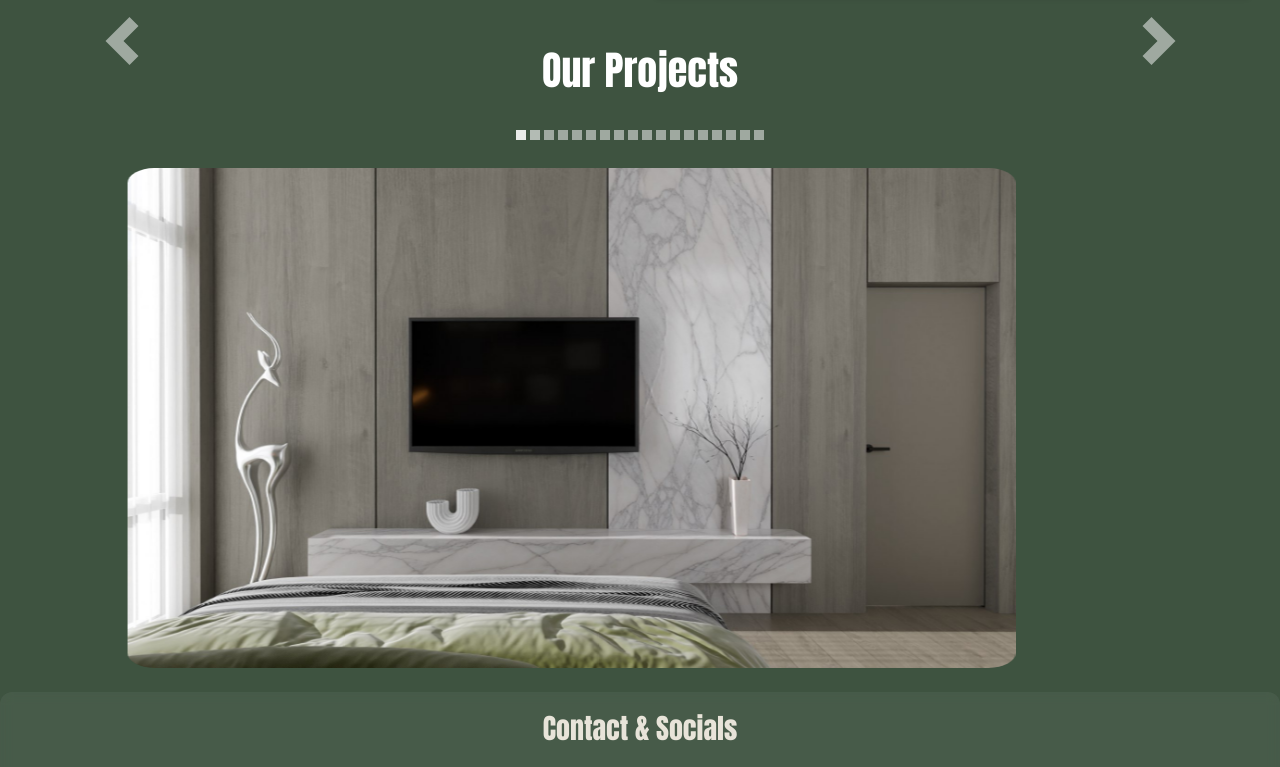
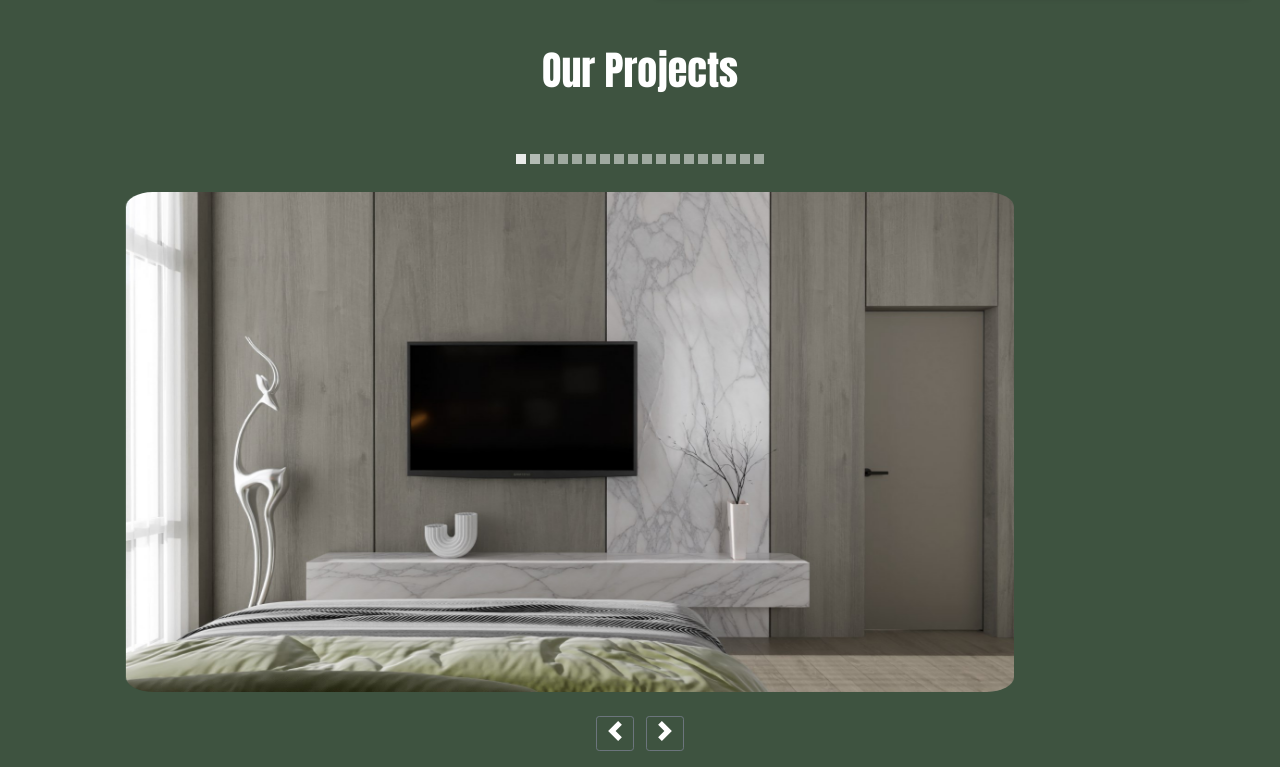
Before and after one commit to pepsoboy/webi, a plain HTML site: page index.html in a window 1280 px wide. Shown: the part 3894-4661 px from the top of the page. Drawn offline with nearby package versions, Linux system fonts and the light colour scheme.

Commit message:
Update index.html

```diff
--- a/index.html
+++ b/index.html
@@ -215,12 +215,16 @@
 
 <div class="container">
   <h1 class="text-center my-4" id="Projects">Our Projects</h1>
+
+
+
 </div>
 
 
-<div class="container">
+<div class="container-fluid">
+
   <div id="afterCarousel" class="carousel slide my-4" data-ride="carousel">
-    <ol class="carousel-indicators">
+    <ol class="carousel-indicators mt-2 mt-md-4 mt-lg-5">
       <li data-target="#afterCarousel" data-slide-to="0" class="active"></li>
       <li data-target="#afterCarousel" data-slide-to="1"></li>
       <li data-target="#afterCarousel" data-slide-to="2"></li>
@@ -300,15 +304,18 @@
 
     </div>
 
-    <a class="carousel-control-prev" href="#afterCarousel" role="button" data-slide="prev">
-      <span class="carousel-control-prev-icon" aria-hidden="true" style="width: 3rem; height: 3rem;"></span>
-      <span class="sr-only">Previous</span>
-    </a>
-    <a class="carousel-control-next" href="#afterCarousel" role="button" data-slide="next">
-      <span class="carousel-control-next-icon" aria-hidden="true" style="width: 3rem; height: 3rem;"></span>
-      <span class="sr-only">Next</span>
-    </a>
+
   </div>
+  <div class="mb-3 text-center">
+  <a class="btn btn-outline-secondary btn-sm mr-2" href="#afterCarousel" role="button" data-slide="prev">
+    <span class="carousel-control-prev-icon"></span>
+  </a>
+  <a class="btn btn-outline-secondary btn-sm" href="#afterCarousel" role="button" data-slide="next">
+    <span class="carousel-control-next-icon"></span>
+  </a>
+
+</div>
+
 </div>
 
 
```
